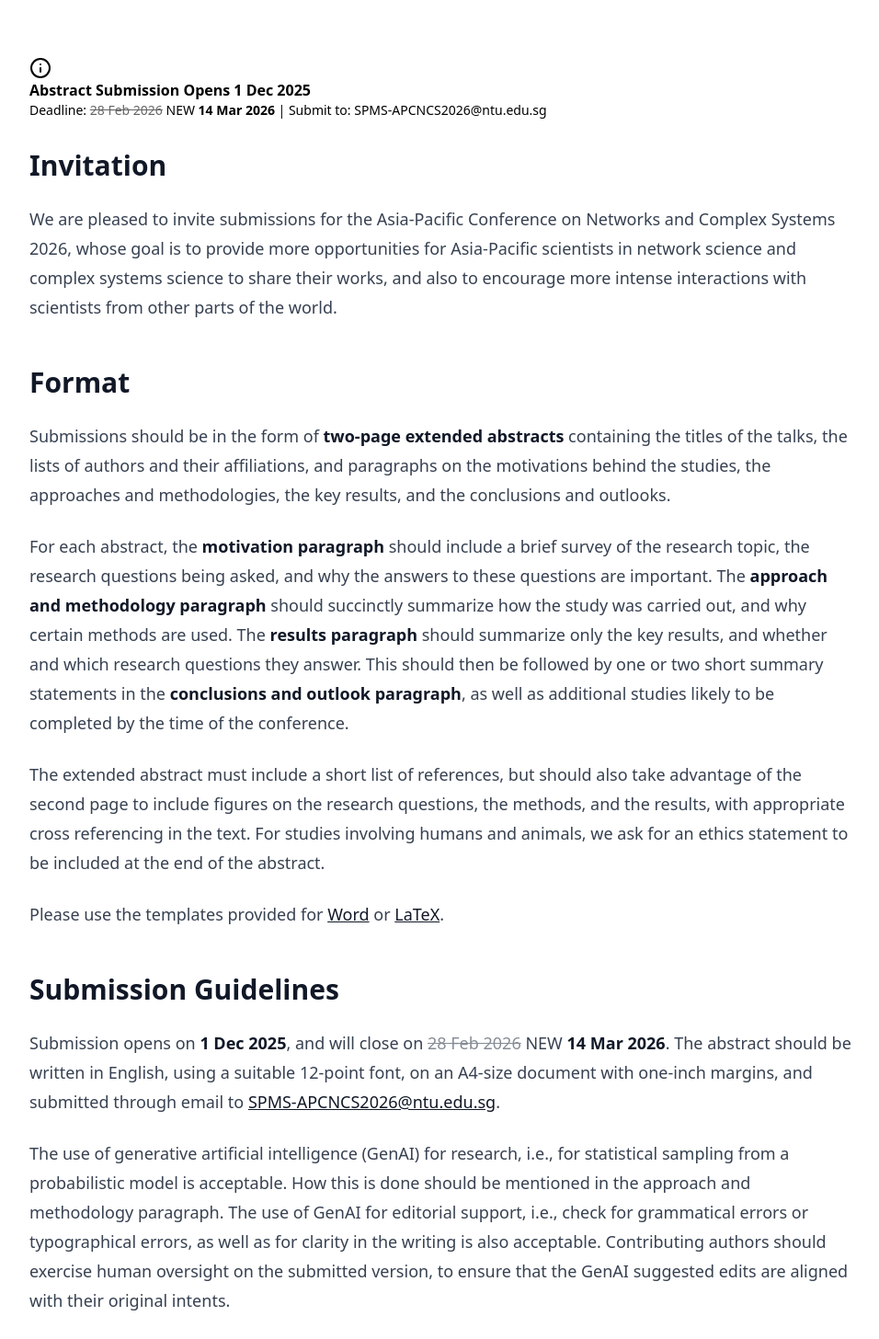
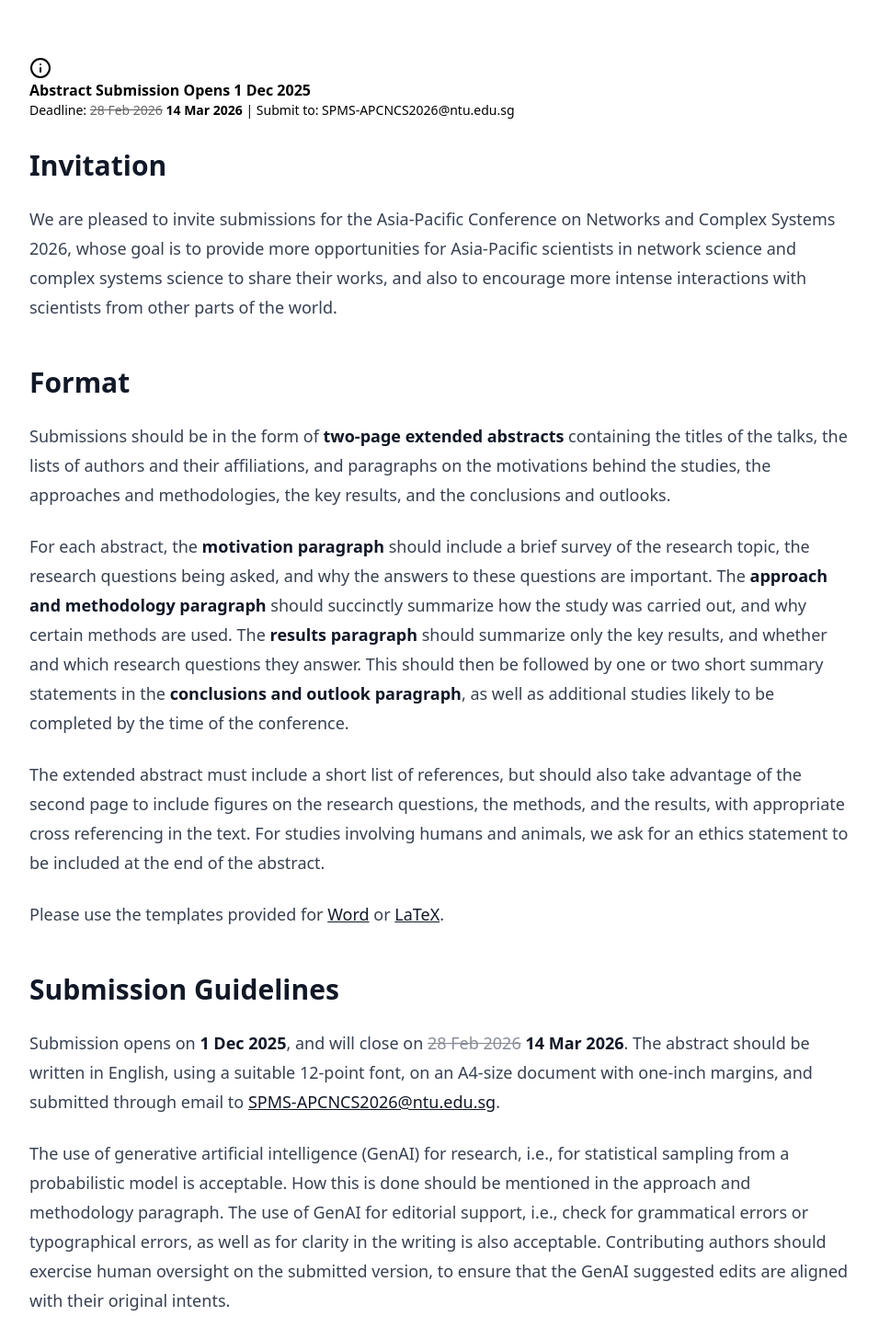
Before and after one commit to apcncs2026/apcncs2026.github.io, a SvelteKit app: page /call-for-abstracts in a window 1280 px wide. Shown: the part 654-2110 px from the top of the page at 92% size, without its empty margins (160-1116 px from the left). Built offline with nearby package versions, Linux system fonts and the light colour scheme.

Commit message:
Remove NEW badges from extended deadline references
The 14 Mar 2026 deadline extension is no longer new information,
so the highlighting badges on the homepage and call-for-abstracts
page have been removed.

```diff
--- a/src/routes/+page.svelte
+++ b/src/routes/+page.svelte
@@ -31,7 +31,7 @@
 					<div class="card-body">
 						<h3 class="card-title text-primary">Abstract Submission</h3>
 						<p class="text-sm line-through opacity-60">1 Dec 2025 - 28 Feb 2026</p>
-						<p class="text-xl font-bold flex items-center gap-2">1 Dec 2025 - 14 Mar 2026 <span class="badge badge-error badge-md">NEW</span></p>
+						<p class="text-xl font-bold">1 Dec 2025 - 14 Mar 2026</p>
 					</div>
 				</div>
 				<div class="card bg-base-200 shadow-xl">
--- a/src/routes/call-for-abstracts/+page.svelte
+++ b/src/routes/call-for-abstracts/+page.svelte
@@ -76,7 +76,7 @@
 				<Icon name="info" class_="stroke-current shrink-0 h-6 w-6" />
 				<div>
 					<h3 class="font-bold">Abstract Submission Opens 1 Dec 2025</h3>
-					<div class="text-sm">Deadline: <span class="line-through opacity-60">28 Feb 2026</span> <span class="badge badge-error badge-sm">NEW</span> <strong>14 Mar 2026</strong> | Submit to: <Email email="SPMS-APCNCS2026@ntu.edu.sg" /></div>
+					<div class="text-sm">Deadline: <span class="line-through opacity-60">28 Feb 2026</span> <strong>14 Mar 2026</strong> | Submit to: <Email email="SPMS-APCNCS2026@ntu.edu.sg" /></div>
 				</div>
 			</div>
 
@@ -106,7 +106,7 @@
 			<div class="prose prose-lg max-w-none mb-12">
 				<h2 class="text-3xl font-bold mb-6">Submission Guidelines</h2>
 				<p>
-					Submission opens on <strong>1 Dec 2025</strong>, and will close on <span class="line-through opacity-60">28 Feb 2026</span> <span class="badge badge-error badge-sm">NEW</span> <strong>14 Mar 2026</strong>. The abstract should be written in English, using a suitable 12-point font, on an A4-size document with one-inch margins, and submitted through email to <Email email="SPMS-APCNCS2026@ntu.edu.sg" />.
+					Submission opens on <strong>1 Dec 2025</strong>, and will close on <span class="line-through opacity-60">28 Feb 2026</span> <strong>14 Mar 2026</strong>. The abstract should be written in English, using a suitable 12-point font, on an A4-size document with one-inch margins, and submitted through email to <Email email="SPMS-APCNCS2026@ntu.edu.sg" />.
 				</p>
 				<p>
 					The use of generative artificial intelligence (GenAI) for research, i.e., for statistical sampling from a probabilistic model is acceptable. How this is done should be mentioned in the approach and methodology paragraph. The use of GenAI for editorial support, i.e., check for grammatical errors or typographical errors, as well as for clarity in the writing is also acceptable. Contributing authors should exercise human oversight on the submitted version, to ensure that the GenAI suggested edits are aligned with their original intents.
@@ -230,7 +230,6 @@
 								<td>
 									{#if item.newDate}
 										<span class="line-through opacity-60">{item.date}</span>
-										<span class="badge badge-error badge-sm">NEW</span>
 										<span class="font-bold">{item.newDate}</span>
 									{:else}
 										{item.date}
```
